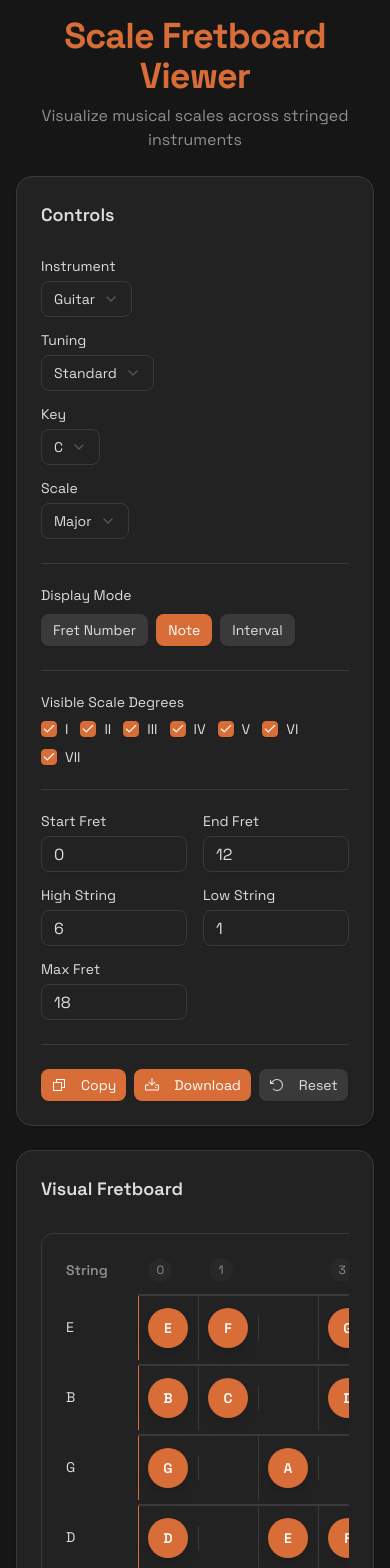
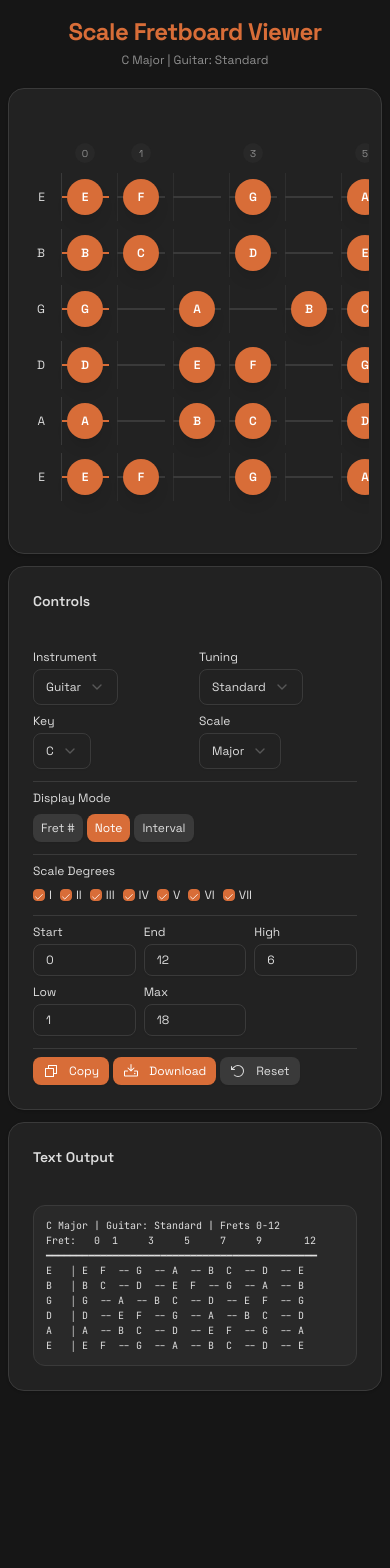
Before and after one commit to gigigugit/scale-fretboard-view, a React (Vite) app: page / in a window 390 px wide. Shown: the top 1568 px of the page. After the commit the page ends 1399 px from the top, so only its background shows below. Built offline with nearby package versions, Linux system fonts and the light colour scheme.

Commit message:
Generated by Spark: move the visual fretboard to the top and make the menus smaller, also reoirent the fretboard vertically for better smartphone display

```diff
--- a/spark.meta.json
+++ b/spark.meta.json
@@ -1,3 +1,4 @@
 {
-  "templateVersion": 1
+  "templateVersion": 1,
+  "dbType": "kv"
 }
--- a/src/App.tsx
+++ b/src/App.tsx
@@ -150,230 +150,20 @@ function App() {
   };
 
   return (
-    <div className="min-h-screen bg-background p-4 md:p-8">
+    <div className="min-h-screen bg-background p-2 md:p-4">
       <Toaster />
-      <div className="max-w-[1600px] mx-auto space-y-6">
-        <header className="text-center space-y-2">
-          <h1 className="text-4xl font-bold text-primary tracking-tight">
+      <div className="max-w-[1600px] mx-auto space-y-3">
+        <header className="text-center space-y-1 py-2">
+          <h1 className="text-2xl md:text-3xl font-bold text-primary tracking-tight">
             Scale Fretboard Viewer
           </h1>
-          <p className="text-muted-foreground">
-            Visualize musical scales across stringed instruments
+          <p className="text-xs md:text-sm text-muted-foreground">
+            {key} {scale} | {instrument}: {tuningName}
           </p>
         </header>
 
         <Card>
-          <CardHeader>
-            <CardTitle className="text-lg">Controls</CardTitle>
-          </CardHeader>
-          <CardContent className="space-y-6">
-            <div className="grid grid-cols-1 md:grid-cols-2 lg:grid-cols-4 gap-4">
-              <div className="space-y-2">
-                <Label htmlFor="instrument">Instrument</Label>
-                <Select value={instrument} onValueChange={(v) => handleInstrumentChange(v as InstrumentName)}>
-                  <SelectTrigger id="instrument">
-                    <SelectValue />
-                  </SelectTrigger>
-                  <SelectContent>
-                    {Object.keys(INSTRUMENTS).map((inst) => (
-                      <SelectItem key={inst} value={inst}>
-                        {inst}
-                      </SelectItem>
-                    ))}
-                  </SelectContent>
-                </Select>
-              </div>
-
-              <div className="space-y-2">
-                <Label htmlFor="tuning">Tuning</Label>
-                <Select value={tuningName} onValueChange={setTuningName}>
-                  <SelectTrigger id="tuning">
-                    <SelectValue />
-                  </SelectTrigger>
-                  <SelectContent>
-                    {Object.keys(currentInstrument.tunings).map((tuning) => (
-                      <SelectItem key={tuning} value={tuning}>
-                        {tuning}
-                      </SelectItem>
-                    ))}
-                  </SelectContent>
-                </Select>
-              </div>
-
-              <div className="space-y-2">
-                <Label htmlFor="key">Key</Label>
-                <Select value={key} onValueChange={setKey}>
-                  <SelectTrigger id="key">
-                    <SelectValue />
-                  </SelectTrigger>
-                  <SelectContent>
-                    {KEYS.map((k) => (
-                      <SelectItem key={k} value={k}>
-                        {k}
-                      </SelectItem>
-                    ))}
-                  </SelectContent>
-                </Select>
-              </div>
-
-              <div className="space-y-2">
-                <Label htmlFor="scale">Scale</Label>
-                <Select value={scale} onValueChange={(v) => handleScaleChange(v as ScaleName)}>
-                  <SelectTrigger id="scale">
-                    <SelectValue />
-                  </SelectTrigger>
-                  <SelectContent>
-                    {Object.keys(SCALES).map((s) => (
-                      <SelectItem key={s} value={s}>
-                        {s}
-                      </SelectItem>
-                    ))}
-                  </SelectContent>
-                </Select>
-              </div>
-            </div>
-
-            <Separator />
-
-            <div className="space-y-3">
-              <Label>Display Mode</Label>
-              <div className="flex flex-wrap gap-2">
-                <Button
-                  variant={displayMode === "fret" ? "default" : "secondary"}
-                  size="sm"
-                  onClick={() => setDisplayMode("fret")}
-                >
-                  Fret Number
-                </Button>
-                <Button
-                  variant={displayMode === "note" ? "default" : "secondary"}
-                  size="sm"
-                  onClick={() => setDisplayMode("note")}
-                >
-                  Note
-                </Button>
-                <Button
-                  variant={displayMode === "interval" ? "default" : "secondary"}
-                  size="sm"
-                  onClick={() => setDisplayMode("interval")}
-                >
-                  Interval
-                </Button>
-              </div>
-            </div>
-
-            <Separator />
-
-            <div className="space-y-3">
-              <Label>Visible Scale Degrees</Label>
-              <div className="flex flex-wrap gap-3">
-                {ROMAN_NUMERALS.map((numeral, index) => (
-                  <div key={numeral} className="flex items-center space-x-2">
-                    <Checkbox
-                      id={`degree-${index}`}
-                      checked={activeDegrees[index]}
-                      onCheckedChange={() => toggleDegree(index)}
-                      disabled={index >= scaleLength}
-                    />
-                    <Label
-                      htmlFor={`degree-${index}`}
-                      className={index >= scaleLength ? "text-muted-foreground" : ""}
-                    >
-                      {numeral}
-                    </Label>
-                  </div>
-                ))}
-              </div>
-            </div>
-
-            <Separator />
-
-            <div className="grid grid-cols-2 md:grid-cols-3 lg:grid-cols-5 gap-4">
-              <div className="space-y-2">
-                <Label htmlFor="start-fret">Start Fret</Label>
-                <Input
-                  id="start-fret"
-                  type="number"
-                  min={0}
-                  max={maxFret}
-                  value={startFret}
-                  onChange={(e) => setStartFret(Math.max(0, Math.min(maxFret, parseInt(e.target.value) || 0)))}
-                />
-              </div>
-
-              <div className="space-y-2">
-                <Label htmlFor="end-fret">End Fret</Label>
-                <Input
-                  id="end-fret"
-                  type="number"
-                  min={0}
-                  max={maxFret}
-                  value={endFret}
-                  onChange={(e) => setEndFret(Math.max(startFret, Math.min(maxFret, parseInt(e.target.value) || 0)))}
-                />
-              </div>
-
-              <div className="space-y-2">
-                <Label htmlFor="high-string">High String</Label>
-                <Input
-                  id="high-string"
-                  type="number"
-                  min={1}
-                  max={stringCount}
-                  value={highString}
-                  onChange={(e) => setHighString(Math.max(lowString, Math.min(stringCount, parseInt(e.target.value) || 1)))}
-                />
-              </div>
-
-              <div className="space-y-2">
-                <Label htmlFor="low-string">Low String</Label>
-                <Input
-                  id="low-string"
-                  type="number"
-                  min={1}
-                  max={stringCount}
-                  value={lowString}
-                  onChange={(e) => setLowString(Math.max(1, Math.min(highString, parseInt(e.target.value) || 1)))}
-                />
-              </div>
-
-              <div className="space-y-2">
-                <Label htmlFor="max-fret">Max Fret</Label>
-                <Input
-                  id="max-fret"
-                  type="number"
-                  min={12}
-                  max={30}
-                  value={maxFret}
-                  onChange={(e) => setMaxFret(Math.max(12, Math.min(30, parseInt(e.target.value) || 18)))}
-                />
-              </div>
-            </div>
-
-            <Separator />
-
-            <div className="flex flex-wrap gap-2">
-              <Button onClick={handleCopy} variant="default" size="sm">
-                <Copy className="mr-2" />
-                Copy
-              </Button>
-              <Button onClick={handleDownload} variant="default" size="sm">
-                <Download className="mr-2" />
-                Download
-              </Button>
-              <Button onClick={handleReset} variant="secondary" size="sm">
-                <ArrowCounterClockwise className="mr-2" />
-                Reset
-              </Button>
-            </div>
-          </CardContent>
-        </Card>
-
-        <Card>
-          <CardHeader>
-            <CardTitle className="text-lg">Visual Fretboard</CardTitle>
-          </CardHeader>
-          <CardContent>
+          <CardContent className="p-3 md:p-4">
             <VisualFretboard
               tuning={tuning}
               scaleNotes={scaleNotes}
@@ -389,10 +179,226 @@ function App() {
         </Card>
 
         <Card>
-          <CardHeader>
-            <CardTitle className="text-lg">Text Output</CardTitle>
+          <CardHeader className="pb-2">
+            <CardTitle className="text-sm font-semibold">Controls</CardTitle>
           </CardHeader>
-          <CardContent>
+          <CardContent className="space-y-3 pt-0">
+            <div className="grid grid-cols-2 md:grid-cols-4 gap-2">
+              <div className="space-y-1">
+                <Label htmlFor="instrument" className="text-xs">Instrument</Label>
+                <Select value={instrument} onValueChange={(v) => handleInstrumentChange(v as InstrumentName)}>
+                  <SelectTrigger id="instrument" className="h-8 text-xs">
+                    <SelectValue />
+                  </SelectTrigger>
+                  <SelectContent>
+                    {Object.keys(INSTRUMENTS).map((inst) => (
+                      <SelectItem key={inst} value={inst}>
+                        {inst}
+                      </SelectItem>
+                    ))}
+                  </SelectContent>
+                </Select>
+              </div>
+
+              <div className="space-y-1">
+                <Label htmlFor="tuning" className="text-xs">Tuning</Label>
+                <Select value={tuningName} onValueChange={setTuningName}>
+                  <SelectTrigger id="tuning" className="h-8 text-xs">
+                    <SelectValue />
+                  </SelectTrigger>
+                  <SelectContent>
+                    {Object.keys(currentInstrument.tunings).map((tuning) => (
+                      <SelectItem key={tuning} value={tuning}>
+                        {tuning}
+                      </SelectItem>
+                    ))}
+                  </SelectContent>
+                </Select>
+              </div>
+
+              <div className="space-y-1">
+                <Label htmlFor="key" className="text-xs">Key</Label>
+                <Select value={key} onValueChange={setKey}>
+                  <SelectTrigger id="key" className="h-8 text-xs">
+                    <SelectValue />
+                  </SelectTrigger>
+                  <SelectContent>
+                    {KEYS.map((k) => (
+                      <SelectItem key={k} value={k}>
+                        {k}
+                      </SelectItem>
+                    ))}
+                  </SelectContent>
+                </Select>
+              </div>
+
+              <div className="space-y-1">
+                <Label htmlFor="scale" className="text-xs">Scale</Label>
+                <Select value={scale} onValueChange={(v) => handleScaleChange(v as ScaleName)}>
+                  <SelectTrigger id="scale" className="h-8 text-xs">
+                    <SelectValue />
+                  </SelectTrigger>
+                  <SelectContent>
+                    {Object.keys(SCALES).map((s) => (
+                      <SelectItem key={s} value={s}>
+                        {s}
+                      </SelectItem>
+                    ))}
+                  </SelectContent>
+                </Select>
+              </div>
+            </div>
+
+            <Separator className="my-2" />
+
+            <div className="space-y-2">
+              <Label className="text-xs">Display Mode</Label>
+              <div className="flex flex-wrap gap-1">
+                <Button
+                  variant={displayMode === "fret" ? "default" : "secondary"}
+                  size="sm"
+                  className="h-7 text-xs px-2"
+                  onClick={() => setDisplayMode("fret")}
+                >
+                  Fret #
+                </Button>
+                <Button
+                  variant={displayMode === "note" ? "default" : "secondary"}
+                  size="sm"
+                  className="h-7 text-xs px-2"
+                  onClick={() => setDisplayMode("note")}
+                >
+                  Note
+                </Button>
+                <Button
+                  variant={displayMode === "interval" ? "default" : "secondary"}
+                  size="sm"
+                  className="h-7 text-xs px-2"
+                  onClick={() => setDisplayMode("interval")}
+                >
+                  Interval
+                </Button>
+              </div>
+            </div>
+
+            <Separator className="my-2" />
+
+            <div className="space-y-2">
+              <Label className="text-xs">Scale Degrees</Label>
+              <div className="flex flex-wrap gap-2">
+                {ROMAN_NUMERALS.map((numeral, index) => (
+                  <div key={numeral} className="flex items-center space-x-1">
+                    <Checkbox
+                      id={`degree-${index}`}
+                      checked={activeDegrees[index]}
+                      onCheckedChange={() => toggleDegree(index)}
+                      disabled={index >= scaleLength}
+                      className="h-3 w-3"
+                    />
+                    <Label
+                      htmlFor={`degree-${index}`}
+                      className={`text-xs cursor-pointer ${index >= scaleLength ? "text-muted-foreground" : ""}`}
+                    >
+                      {numeral}
+                    </Label>
+                  </div>
+                ))}
+              </div>
+            </div>
+
+            <Separator className="my-2" />
+
+            <div className="grid grid-cols-3 md:grid-cols-5 gap-2">
+              <div className="space-y-1">
+                <Label htmlFor="start-fret" className="text-xs">Start</Label>
+                <Input
+                  id="start-fret"
+                  type="number"
+                  min={0}
+                  max={maxFret}
+                  value={startFret}
+                  onChange={(e) => setStartFret(Math.max(0, Math.min(maxFret, parseInt(e.target.value) || 0)))}
+                  className="h-8 text-xs"
+                />
+              </div>
+
+              <div className="space-y-1">
+                <Label htmlFor="end-fret" className="text-xs">End</Label>
+                <Input
+                  id="end-fret"
+                  type="number"
+                  min={0}
+                  max={maxFret}
+                  value={endFret}
+                  onChange={(e) => setEndFret(Math.max(startFret, Math.min(maxFret, parseInt(e.target.value) || 0)))}
+                  className="h-8 text-xs"
+                />
+              </div>
+
+              <div className="space-y-1">
+                <Label htmlFor="high-string" className="text-xs">High</Label>
+                <Input
+                  id="high-string"
+                  type="number"
+                  min={1}
+                  max={stringCount}
+                  value={highString}
+                  onChange={(e) => setHighString(Math.max(lowString, Math.min(stringCount, parseInt(e.target.value) || 1)))}
+                  className="h-8 text-xs"
+                />
+              </div>
+
+              <div className="space-y-1">
+                <Label htmlFor="low-string" className="text-xs">Low</Label>
+                <Input
+                  id="low-string"
+                  type="number"
+                  min={1}
+                  max={stringCount}
+                  value={lowString}
+                  onChange={(e) => setLowString(Math.max(1, Math.min(highString, parseInt(e.target.value) || 1)))}
+                  className="h-8 text-xs"
+                />
+              </div>
+
+              <div className="space-y-1">
+                <Label htmlFor="max-fret" className="text-xs">Max</Label>
+                <Input
+                  id="max-fret"
+                  type="number"
+                  min={12}
+                  max={30}
+                  value={maxFret}
+                  onChange={(e) => setMaxFret(Math.max(12, Math.min(30, parseInt(e.target.value) || 18)))}
+                  className="h-8 text-xs"
+                />
+              </div>
+            </div>
+
+            <Separator className="my-2" />
+
+            <div className="flex flex-wrap gap-1">
+              <Button onClick={handleCopy} variant="default" size="sm" className="h-7 text-xs">
+                <Copy className="mr-1" size={14} />
+                Copy
+              </Button>
+              <Button onClick={handleDownload} variant="default" size="sm" className="h-7 text-xs">
+                <Download className="mr-1" size={14} />
+                Download
+              </Button>
+              <Button onClick={handleReset} variant="secondary" size="sm" className="h-7 text-xs">
+                <ArrowCounterClockwise className="mr-1" size={14} />
+                Reset
+              </Button>
+            </div>
+          </CardContent>
+        </Card>
+
+        <Card>
+          <CardHeader className="pb-2">
+            <CardTitle className="text-sm font-semibold">Text Output</CardTitle>
+          </CardHeader>
+          <CardContent className="pt-0">
             <TextOutput
               tuning={tuning}
               scaleNotes={scaleNotes}
--- a/src/components/TextOutput.tsx
+++ b/src/components/TextOutput.tsx
@@ -87,7 +87,7 @@ export function TextOutput({
 
   return (
     <div className="w-full">
-      <pre className="font-mono text-sm text-foreground bg-card p-6 rounded-lg border border-border overflow-x-auto whitespace-pre">
+      <pre className="font-mono text-[10px] md:text-xs text-foreground bg-secondary/30 p-3 md:p-4 rounded-lg border border-border overflow-x-auto whitespace-pre">
         {textContent}
       </pre>
     </div>
--- a/src/components/VisualFretboard.tsx
+++ b/src/components/VisualFretboard.tsx
@@ -23,7 +23,6 @@ export function VisualFretboard({
   highString,
   maxFret,
 }: FretboardProps) {
-  const stringCount = tuning.length;
   const displayedStrings = tuning
     .slice(lowString - 1, highString)
     .reverse();
@@ -38,7 +37,6 @@ export function VisualFretboard({
   ): { content: string; isActive: boolean } => {
     const reversedIndex = highString - 1 - stringIndex;
     const openNote = tuning[reversedIndex];
-    const pitchIndex = tuning.indexOf(openNote);
     const fretNote = (pitchToIndex(openNote) + fret) % 12;
 
     const scaleIndex = scaleNotes.indexOf(fretNote);
@@ -63,52 +61,52 @@ export function VisualFretboard({
   return (
     <div className="w-full overflow-x-auto">
       <div className="inline-block min-w-full">
-        <div className="flex flex-col gap-1 p-6 bg-card rounded-lg border border-border">
-          <div className="flex items-center mb-2">
-            <div className="w-16 text-muted-foreground text-sm font-semibold">
-              String
+        <div className="flex gap-2 p-4">
+          <div className="flex flex-col gap-2 items-end justify-start pt-8">
+            {displayedStrings.map((openNote, stringIndex) => (
+              <div key={stringIndex} className="h-12 flex items-center">
+                <div className="text-foreground text-xs font-medium pr-2">
+                  {openNote}
                 </div>
-            {fretRange.map((fret) => (
-              <div
-                key={fret}
-                className="flex-1 min-w-[60px] text-center text-muted-foreground text-xs font-medium"
-              >
+              </div>
+            ))}
+          </div>
+
+          {fretRange.map((fret, fretIndex) => (
+            <div key={fret} className="flex flex-col gap-2 min-w-[48px]">
+              <div className="h-6 flex items-center justify-center">
                 {isFretMarked(fret) && (
-                  <div className="inline-flex items-center justify-center w-6 h-6 rounded-full bg-muted/50 text-muted-foreground">
+                  <div className="inline-flex items-center justify-center w-5 h-5 rounded-full bg-muted/50 text-muted-foreground text-[10px] font-medium">
                     {fret}
                   </div>
                 )}
               </div>
-            ))}
-          </div>
 
-          {displayedStrings.map((openNote, stringIndex) => (
-            <div key={stringIndex} className="flex items-center gap-2">
-              <div className="w-16 text-foreground text-sm font-medium">
-                {openNote}
-              </div>
-              <div className="flex-1 flex items-center border-t-2 border-border">
-                {fretRange.map((fret) => {
+              {displayedStrings.map((_, stringIndex) => {
                 const { content, isActive } = getFretContent(stringIndex, fret);
                 return (
                   <div
-                      key={fret}
-                      className="flex-1 min-w-[60px] flex items-center justify-center relative py-3"
+                    key={stringIndex}
+                    className="relative h-12 flex items-center justify-center"
                   >
                     <div
-                        className={`absolute left-0 w-px h-full ${
+                      className={`absolute left-0 right-0 h-[2px] ${
                         fret === 0 ? "bg-primary" : "bg-border"
                       }`}
                     />
+                    <div
+                      className={`absolute top-0 bottom-0 left-0 w-px bg-border ${
+                        fretIndex === 0 ? "opacity-100" : "opacity-50"
+                      }`}
+                    />
                     {isActive && (
-                        <div className="relative z-10 flex items-center justify-center w-10 h-10 rounded-full bg-primary text-primary-foreground text-sm font-semibold shadow-lg">
+                      <div className="relative z-10 flex items-center justify-center w-9 h-9 rounded-full bg-primary text-primary-foreground text-xs font-semibold shadow-lg">
                         {content}
                       </div>
                     )}
                   </div>
                 );
               })}
-              </div>
             </div>
           ))}
         </div>
```
Lines whose indentation alone changed are shown as unchanged.
